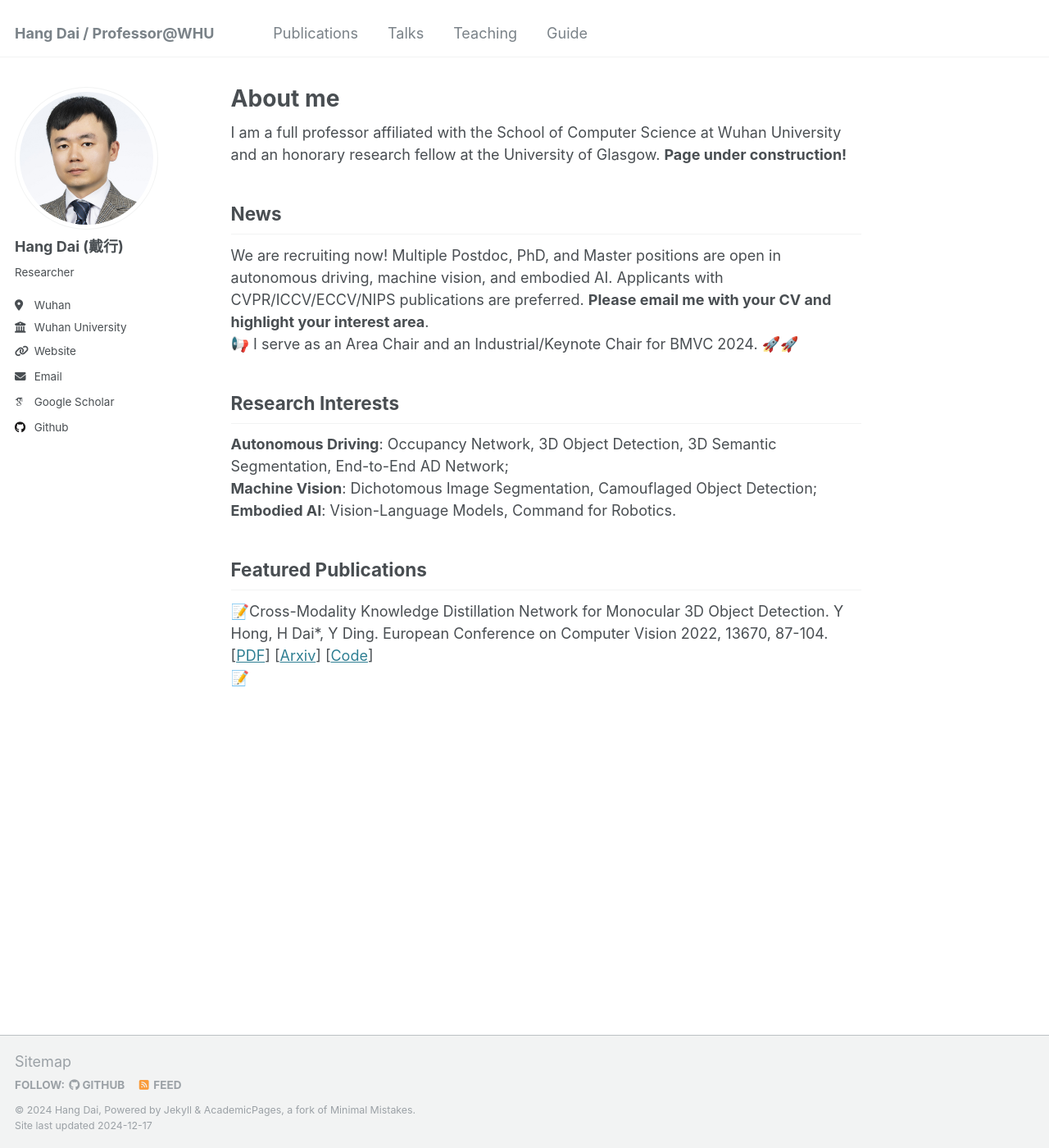
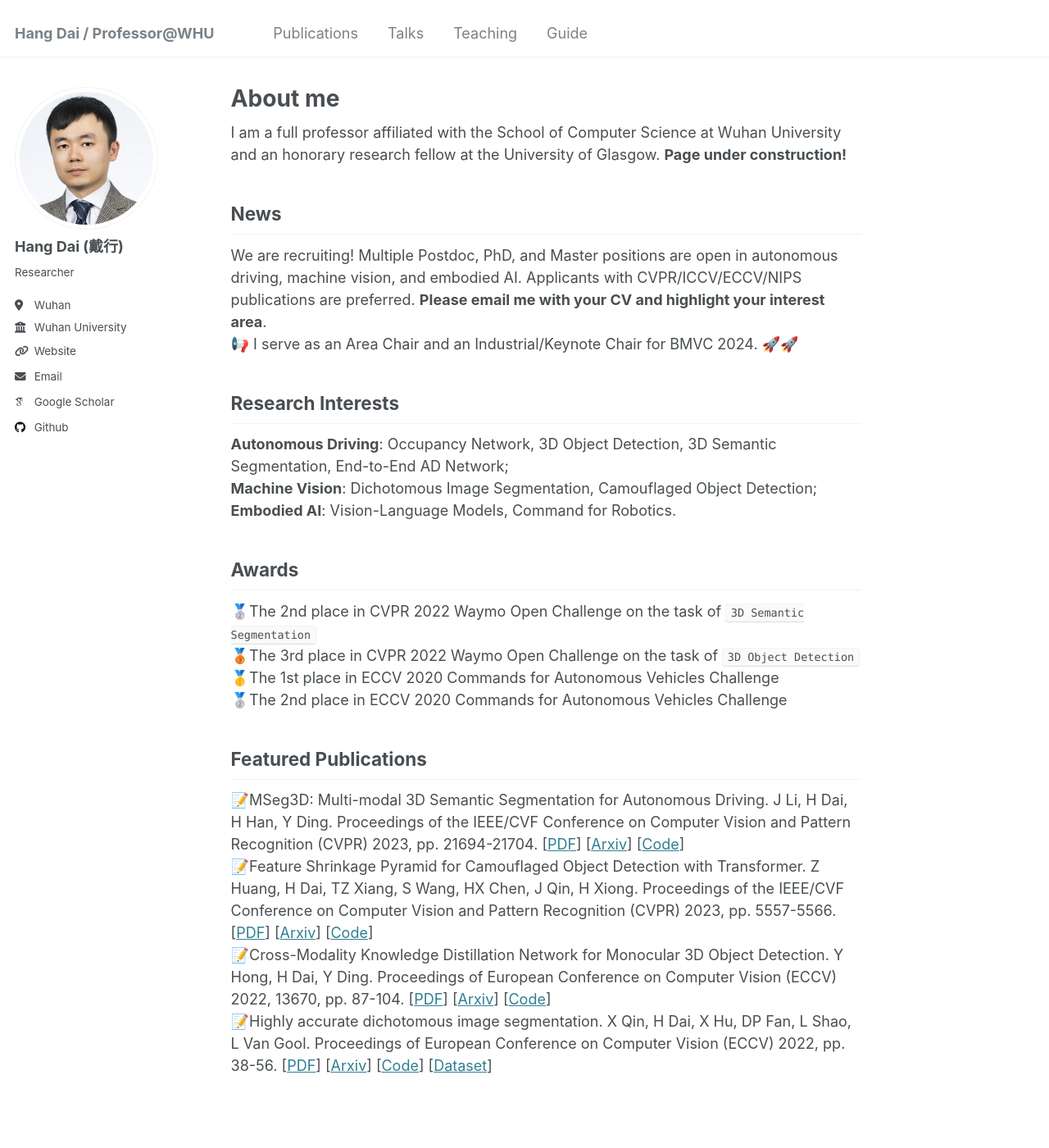
Before and after one commit to Dai-Hang/Dai-Hang.github.io, a Jekyll site: the page built from _pages/about.md, in a window 1280 px wide and 1400 px high. Shown: the whole window at 82% size. Built offline with Jekyll 4.4.1, drawn with Linux system fonts in a browser that asks for light colours; some web fonts are replaced.

Commit message:
Update about.md

```diff
--- a/_pages/about.md
+++ b/_pages/about.md
@@ -11,7 +11,7 @@ I am a full professor affiliated with the School of Computer Science at Wuhan Un
 
 News
 ------
-We are recruiting now! Multiple Postdoc, PhD, and Master positions are open in autonomous driving, machine vision, and embodied AI. Applicants with CVPR/ICCV/ECCV/NIPS publications are preferred. **Please email me with your CV and highlight your interest area**.
+We are recruiting! Multiple Postdoc, PhD, and Master positions are open in autonomous driving, machine vision, and embodied AI. Applicants with CVPR/ICCV/ECCV/NIPS publications are preferred. **Please email me with your CV and highlight your interest area**.
 <br>📢 I serve as an Area Chair and an Industrial/Keynote Chair for BMVC 2024. 🚀🚀
 
 Research Interests
@@ -20,7 +20,16 @@ Research Interests
  <br>**Machine Vision**: Dichotomous Image Segmentation, Camouflaged Object Detection;
  <br>**Embodied AI**: Vision-Language Models, Command for Robotics.
 
+ Awards
+------
+ 🥈The 2nd place in CVPR 2022 Waymo Open Challenge on the task of ``3D Semantic Segmentation``
+ <br>🥉The 3rd place in CVPR 2022 Waymo Open Challenge on the task of ``3D Object Detection``
+ <br>🥇The 1st place in ECCV 2020 Commands for Autonomous Vehicles Challenge
+ <br>🥈The 2nd place in ECCV 2020 Commands for Autonomous Vehicles Challenge
+
 Featured Publications
 ------
-📝Cross-Modality Knowledge Distillation Network for Monocular 3D Object Detection. Y Hong, H Dai*, Y Ding. European Conference on Computer Vision 2022, 13670, 87-104. [[PDF](https://link.springer.com/chapter/10.1007/978-3-031-20080-9_6)] [[Arxiv](https://arxiv.org/pdf/2211.07171)] [[Code](https://github.com/Cc-Hy/CMKD)]
-<br>📝
+📝MSeg3D: Multi-modal 3D Semantic Segmentation for Autonomous Driving. J Li, H Dai, H Han, Y Ding. Proceedings of the IEEE/CVF Conference on Computer Vision and Pattern Recognition (CVPR) 2023, pp. 21694-21704. [[PDF](https://openaccess.thecvf.com/content/CVPR2023/papers/Li_MSeg3D_Multi-Modal_3D_Semantic_Segmentation_for_Autonomous_Driving_CVPR_2023_paper.pdf)] [[Arxiv](https://arxiv.org/pdf/2303.08600)] [[Code](https://github.com/jialeli1/lidarseg3d)]
+<br>📝Feature Shrinkage Pyramid for Camouflaged Object Detection with Transformer. Z Huang, H Dai, TZ Xiang, S Wang, HX Chen, J Qin, H Xiong. Proceedings of the IEEE/CVF Conference on Computer Vision and Pattern Recognition (CVPR) 2023, pp. 5557-5566. [[PDF](https://openaccess.thecvf.com/content/CVPR2023/papers/Huang_Feature_Shrinkage_Pyramid_for_Camouflaged_Object_Detection_With_Transformers_CVPR_2023_paper.pdf)] [[Arxiv](https://arxiv.org/pdf/2303.14816)] [[Code](https://github.com/ZhouHuang23/FSPNet)]
+<br>📝Cross-Modality Knowledge Distillation Network for Monocular 3D Object Detection. Y Hong, H Dai, Y Ding. Proceedings of European Conference on Computer Vision (ECCV) 2022, 13670, pp. 87-104. [[PDF](https://link.springer.com/chapter/10.1007/978-3-031-20080-9_6)] [[Arxiv](https://arxiv.org/pdf/2211.07171)] [[Code](https://github.com/Cc-Hy/CMKD)]
+<br>📝Highly accurate dichotomous image segmentation. X Qin, H Dai, X Hu, DP Fan, L Shao, L Van Gool. Proceedings of European Conference on Computer Vision (ECCV) 2022, pp. 38-56. [[PDF](https://link.springer.com/chapter/10.1007/978-3-031-19797-0_3)] [[Arxiv](https://arxiv.org/pdf/2203.03041)] [[Code](https://github.com/xuebinqin/DIS)] [[Dataset](https://xuebinqin.github.io/dis/index.html)]
```
